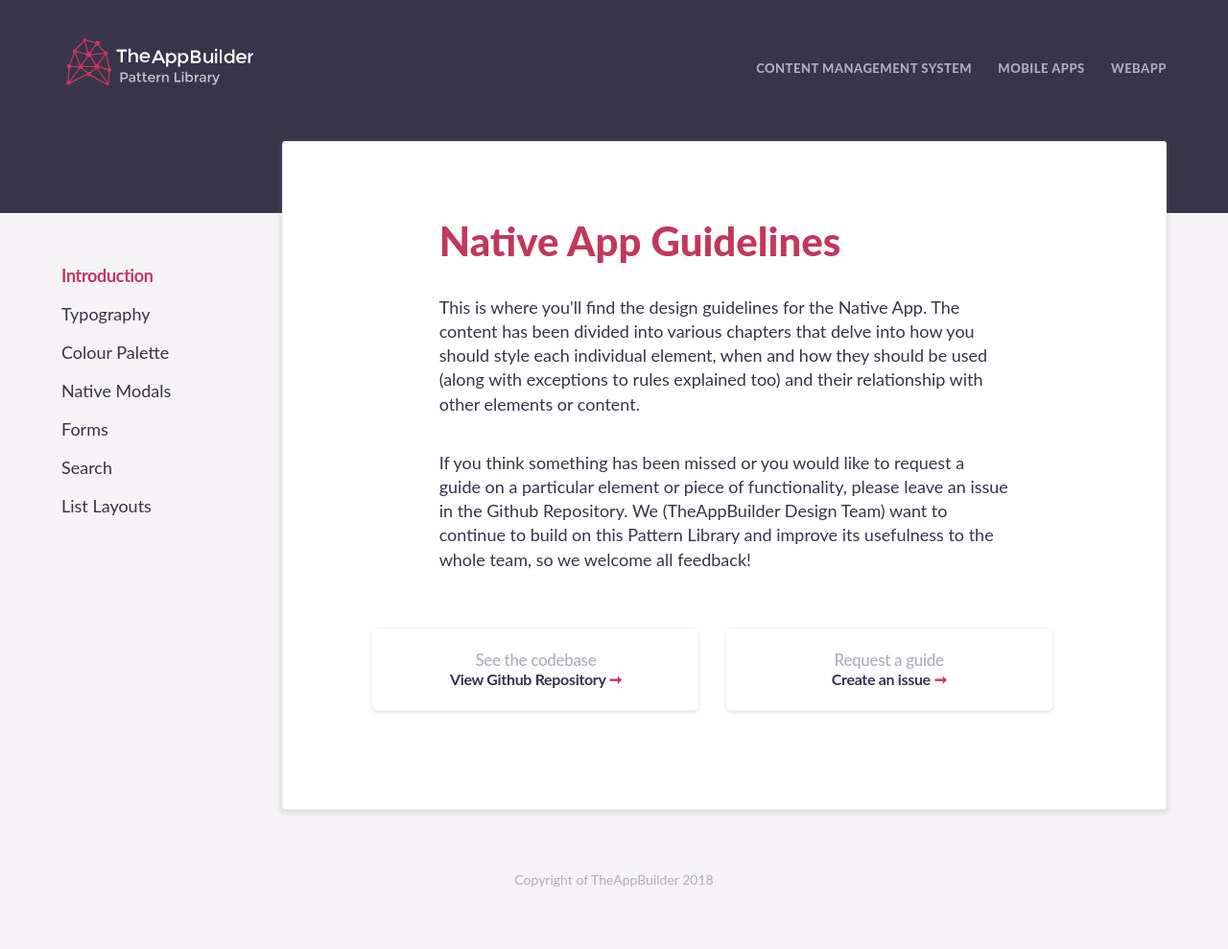
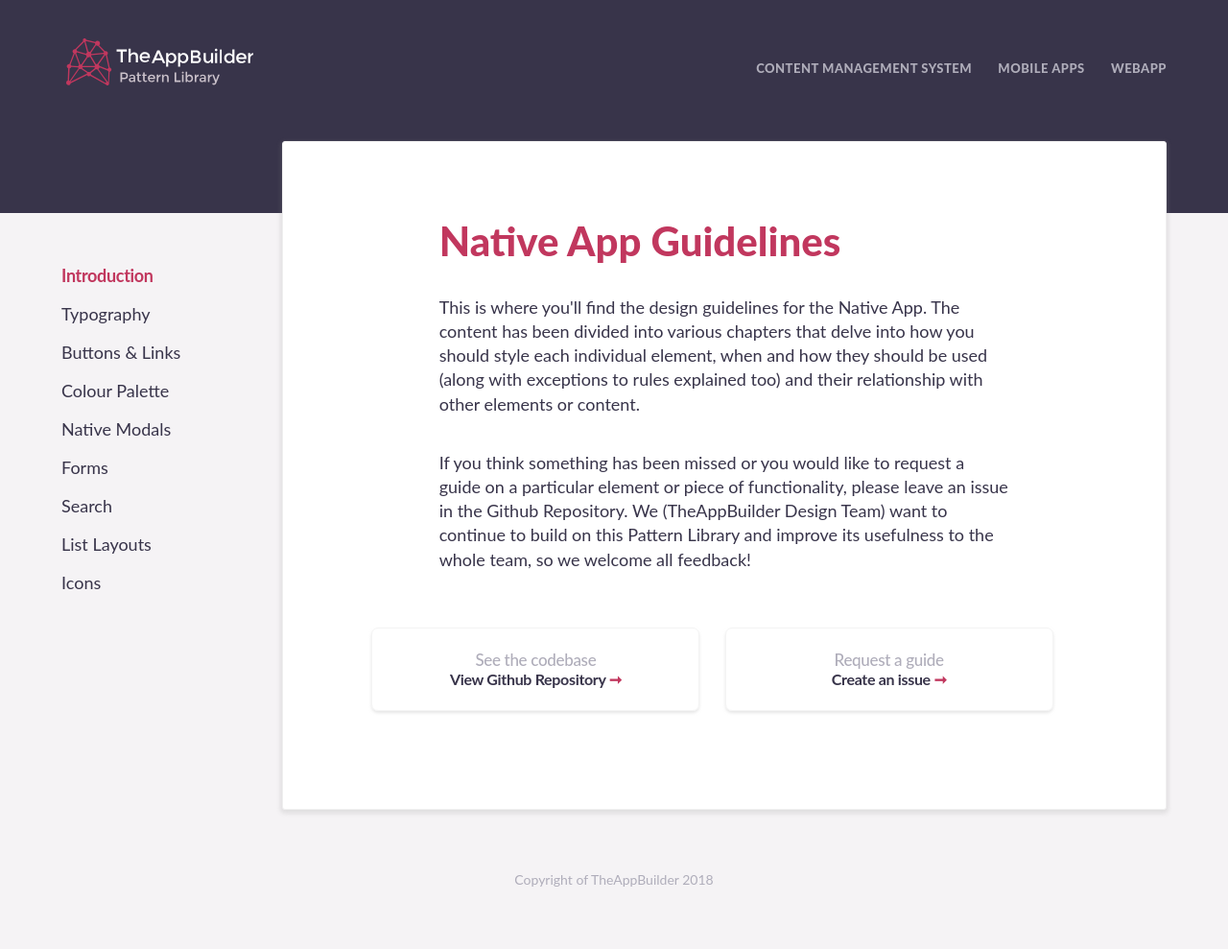
Before and after one commit to TheAppBuilderTeam/tab-pattern-library, a Jekyll site: the page built from native/index.html, in a window 1280 px wide. Shown: the whole page at 96% size. Built offline with Jekyll 4.4.1, drawn with Linux system fonts in a browser that asks for light colours; some web fonts are replaced.

Commit message:
adding icons and buttons links back into nav now that im in mobile branch

```diff
--- a/_includes/native-navigation.html
+++ b/_includes/native-navigation.html
@@ -2,13 +2,13 @@
     <ul class="navigation__secondary__list">
       <li><a href="{{ site.baseurl }}/native/" {% if page.selected == "native-home" %}class="active"{% endif %} >Introduction</a></li>
       <li><a href="{{ site.baseurl }}/native/typography/" {% if page.selected == "native-typography" %}class="active"{% endif %} >Typography</a></li>
-      <!-- <li><a href="{{ site.baseurl }}/native/buttons/" {% if page.selected == "native-buttons" %}class="active"{% endif %} >Buttons &amp; Links</a></li> -->
+      <li><a href="{{ site.baseurl }}/native/buttons/" {% if page.selected == "native-buttons" %}class="active"{% endif %} >Buttons &amp; Links</a></li>
       <li><a href="{{ site.baseurl }}/native/colours/" {% if page.selected == "native-colours" %}class="active"{% endif %} >Colour Palette</a></li>
       <li><a href="{{ site.baseurl }}/native/modals/" {% if page.selected == "native-modals" %}class="active"{% endif %} >Native Modals</a></li>
       <li><a href="{{ site.baseurl }}/native/forms/" {% if page.selected == "native-forms" %}class="active"{% endif %} >Forms</a></li>
       <!-- <li><a href="{{ site.baseurl }}/native/ugc/" {% if page.selected == "native-ugc" %}class="active"{% endif %} >User Generated Content</a></li> -->
       <li><a href="{{ site.baseurl }}/native/search/" {% if page.selected == "native-search" %}class="active"{% endif %} >Search</a></li>
 	    <li><a href="{{ site.baseurl }}/native/list-layouts/" {% if page.selected == "native-list-layouts" %}class="active"{% endif %} >List Layouts</a></li>
-      <!-- <li><a href="{{ site.baseurl }}/native/icons/" {% if page.selected == "native-icons" %}class="active"{% endif %} >Icons</a></li> -->
+      <li><a href="{{ site.baseurl }}/native/icons/" {% if page.selected == "native-icons" %}class="active"{% endif %} >Icons</a></li>
     </ul>
 </nav>
```
